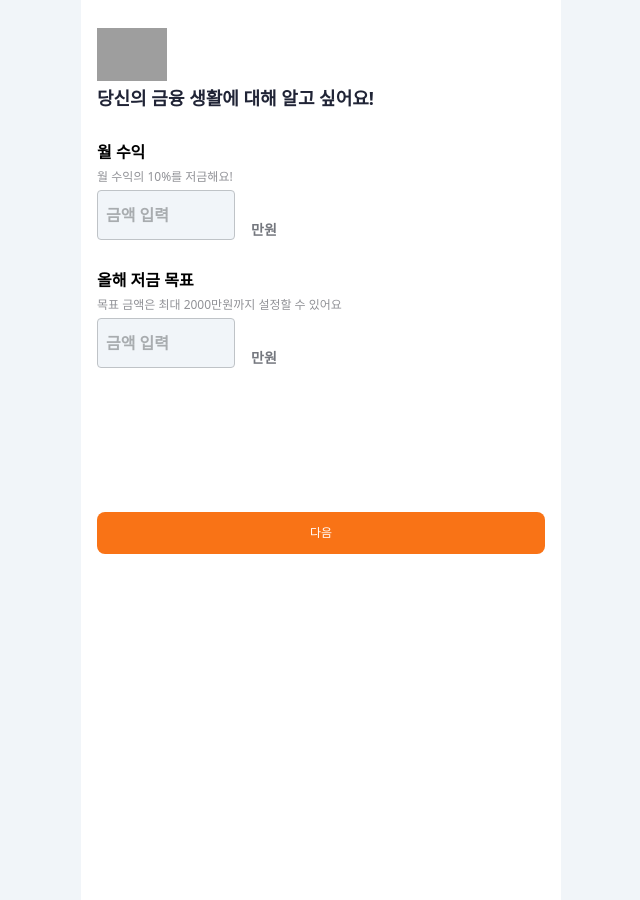
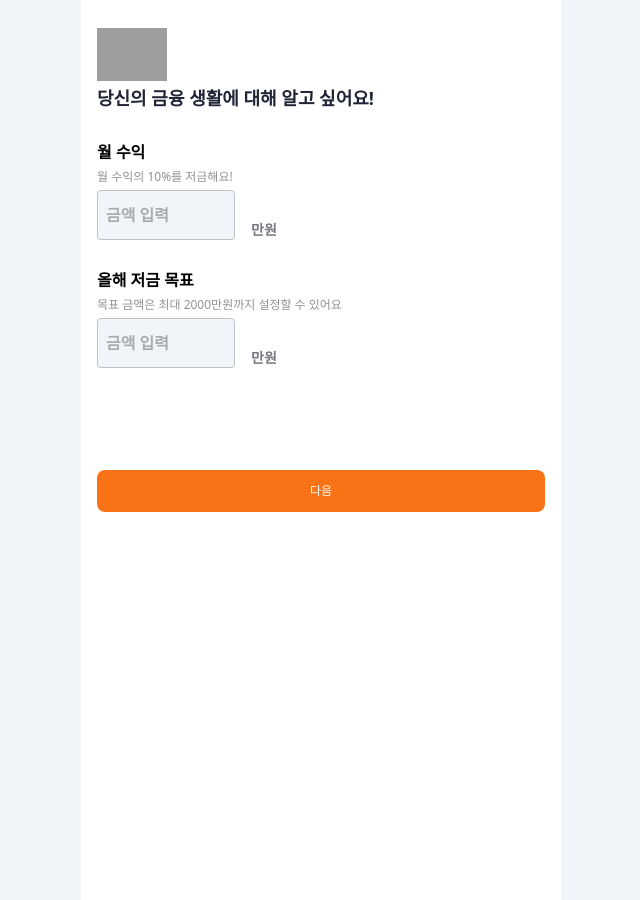
Before and after one commit to 9oormthon-univ/2025_SEASONTHON_TEAM_24_FE, a React (Vite) app: page /goalSetup in a window 1280 px wide. Shown: the whole page, without its empty margins (319-959 px from the left). Built offline with nearby package versions, Linux system fonts and the light colour scheme; grey boxes are pictures that could not be loaded.

Commit message:
Style: 버튼 mt 수정

```diff
--- a/src/shared/components/goal/goalSet.tsx
+++ b/src/shared/components/goal/goalSet.tsx
@@ -38,7 +38,7 @@ function GoalSet(){
       <div>
         <button
           onClick={handleNext}
-          className="w-full py-3 font-medium text-white transition-colors bg-orange-500 mt-[116px] text-12 rounded-8"
+          className="w-full py-3 font-medium text-white transition-colors bg-orange-500 mt-[74px] text-12 rounded-8"
         >다음</button>
       </div>
     </div>
```
